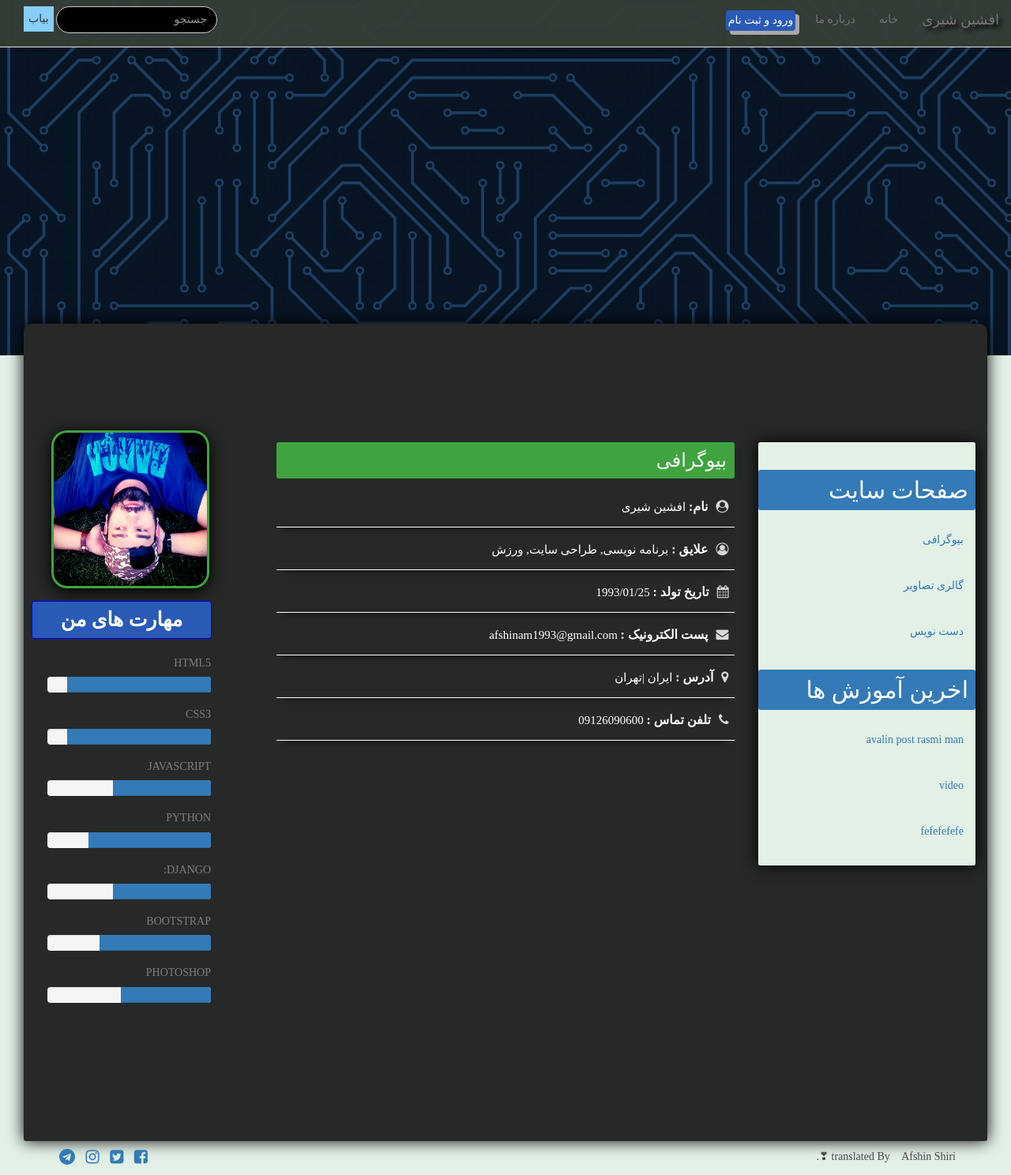
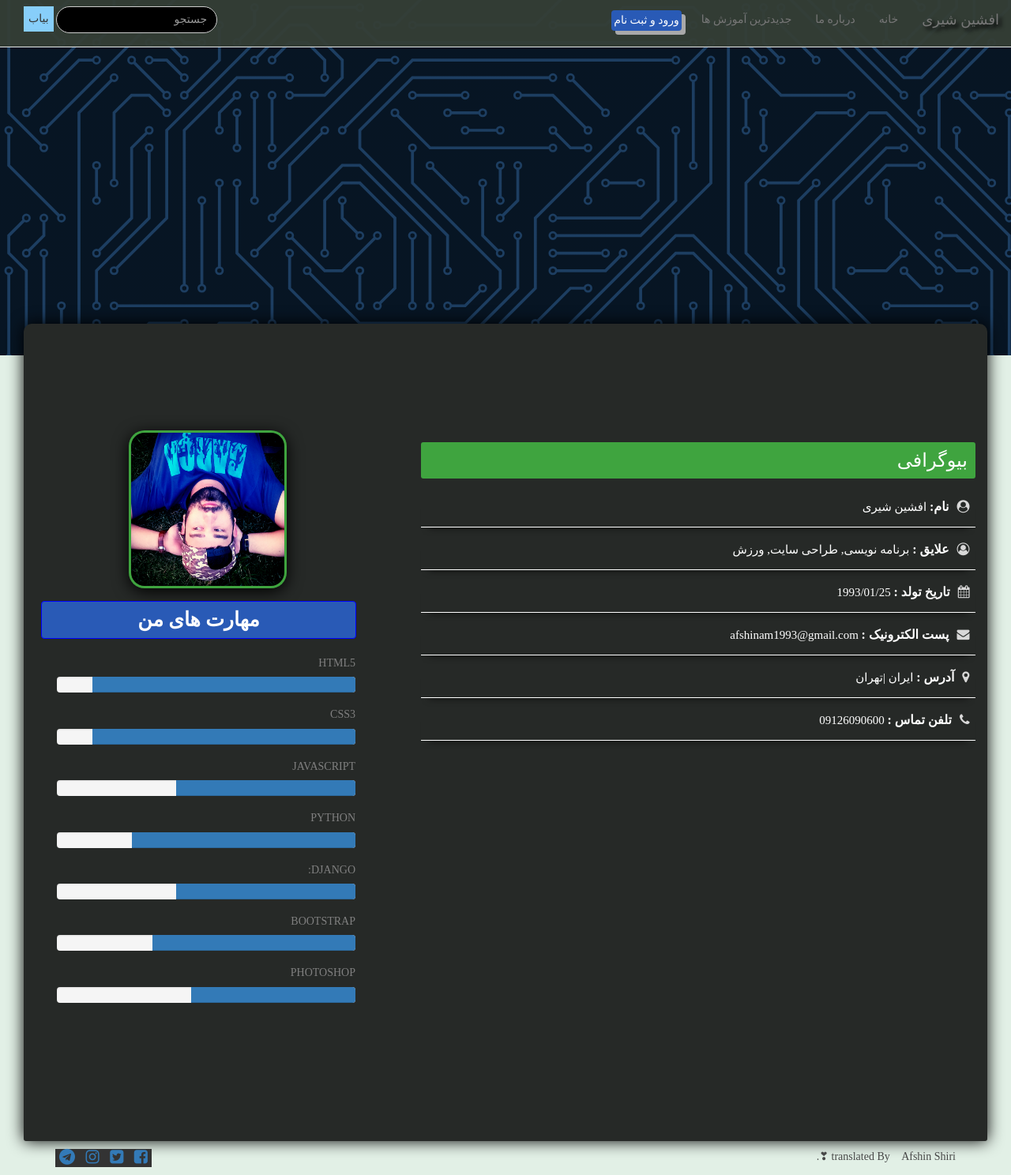
Before and after one commit to AfshinShiri/plan, a Django app: page /about/ in a window 1280 px wide. Shown: the whole page at 79% size. Run offline with Django 3.2, Linux system fonts and the light colour scheme; data comes from the database, SQL or seed files in the repository; both versions use the stored data as it was after the commit; parts of the project's set-up code (start-up, migrations or seed data) failed here and were passed over; some libraries are stand-ins or nearby versions; some web fonts are replaced.

Commit message:
marhale1 end

```diff
--- a/blog/templates/blog/detail.html
+++ b/blog/templates/blog/detail.html
@@ -3,7 +3,7 @@
 {% block title %}{{post.title}}{% endblock %}
 {% block content %}
     <div class="post-detail">
-    <h1> {{post.title}} </h1>
+        <h1> {{post.title}} </h1>
                 {% if post.image %}
                     <img  src="{{ MEDIA_URL }}{{ post.image }}" class="img_detail" alt="مقاله">
                     {% else %}
--- a/blog/templates/blog/latest_post.html
+++ b/blog/templates/blog/latest_post.html
@@ -1,5 +1,4 @@
 
-<h2>اخرین آموزش ها</h2>
     {% for post in latest_post %}
         <li>
             <a href="{{ post.get_absolute_url }}">
--- a/blog/templates/blog/post_list.html
+++ b/blog/templates/blog/post_list.html
@@ -1,7 +1,8 @@
 {% extends 'base.html' %}
-{% block title %} blog_page {% endblock %}
+{% block title %} صفحه اصلی {% endblock %}
 {% block content %}
     <div class="all_post">
+
             {% for post in posts %}
                 <div class="post">
                     <a href="{{ post.get_absolute_url }}">
--- a/blog/views.py
+++ b/blog/views.py
@@ -15,7 +15,7 @@
         tag = get_object_or_404(Tag, slug=tag_slug)
         object_list = object_list.filter(tags__in=[tag])
 
-    paginator = Paginator(object_list,2)
+    paginator = Paginator(object_list, 3)
     page = request.GET.get('page')
     try:
         posts = paginator.page(page)
--- a/static/css/style.css
+++ b/static/css/style.css
@@ -514,6 +514,16 @@
 }
 }
 
+
+@media only screen and (min-width: 768px) {
+    .maharat {
+        width: 40%
+    }
+
+    .bio {
+        width: 60%
+    }
+}
 .progress-bars{
     margin:auto 0 0 10px;
     width:100%;
@@ -583,7 +593,7 @@
     }
 @media only screen and (min-width: 768px){
 .post {
-        width: 46%;
+        width: 30%;
         float: right;
         margin: 200px 13px 0 10px;
         border:1px solid blue;
@@ -764,3 +774,33 @@
   background-color:#262927;
   text-align:center;
 }
+@media only screen and (min-width: 768px){
+img.img_detail{
+  width:60%
+}
+}
+
+@media only screen and (max-width: 375px){
+img.img_detail{
+  width:100%
+}
+}
+
+nav{
+    background-color: #333333;
+}
+nav ul ul {
+	display: none;
+}
+nav ul li:hover > ul {
+	display: block;
+    background-color: #333333;
+    padding: 2em;
+}
+
+nav ul li:hover > ul li {
+    font-size: larger;
+    border:1px solid skyblue;
+    padding: 1em;
+
+}
--- a/templates/about.html
+++ b/templates/about.html
@@ -1,10 +1,10 @@
 {%  extends "base.html" %}
 {%  load static%}
 {% block title %}
-    home_page
+   درباره ی ما
 {% endblock %}
 {% block content %}
-<div class="col-md-6 col-sm-8 col-xs-12">
+<div class="col-md-6 col-sm-8 col-xs-12 bio">
 <div class="tab-content">
 
 <!-- sidebar -->
--- a/templates/base.html
+++ b/templates/base.html
@@ -40,7 +40,11 @@
                 <ul class="nav navbar-nav">
                       <li><a href="{% url 'blog:post_list' %}">خانه <span class="sr-only">(current)</span></a></li>
                       <li><a href="{% url 'about' %}">درباره ما <span class="sr-only">(current)</span></a></li>
-
+                      <li><a href="#">جدیدترین آموزش ها</a>
+                            <ul>
+                                {% latest_post %}
+			                </ul>
+                      </li>
                     <!-- <li class="dropdown"> -->
                         <!-- <a href="#" class="dropdown-toggle" data-toggle="dropdown" role="button" aria-haspopup="true"
                             aria-expanded="false">پشتیبانی<span class="caret"></span></a> -->
@@ -108,23 +112,29 @@
 		<div class="container-fluid">
 			<div class="row">
 
-				<div class="col-md-3 col-sm-4 col-xs-12">
-
-					<ul class="nav nav-pills nav-pills-success nav-stacked">
-                        <h2>صفحات سایت</h2>
-						<li><a data-toggle="pill" href="#about">بیوگرافی</a></li>
-						<li><a href="#">گالری تصاویر</a></li>
-						<li><a href="#">دست نویس</a></li>
-                        {% latest_post %}
-		            </ul>
-
-                </div>
+{#            				<div class="col-md-3 col-sm-4 col-xs-12">#}
+{##}
+{#					<ul class="nav nav-pills nav-pills-success nav-stacked">#}
+{#                        <h2>صفحات سایت</h2>#}
+{#						<li><a data-toggle="pill" href="#about">بیوگرافی</a></li>#}
+{#						<li><a href="#">گالری تصاویر</a></li>#}
+{#						<li><a href="#">دست نویس</a>#}
+{#                            <ul>#}
+{#				                <li><a href="#">وردپرس</a></li>#}
+{#				                <li><a href="#">جوملا</a></li>#}
+{#                                <li><a href="#">متفرقه</a></li>#}
+{#			                </ul>#}
+{#                        </li>#}
+{#                        {% latest_post %}#}
+{#		            </ul>#}
+{#                </div>#}
 
 
 
              {% block content %}
 
                 {% endblock %}
+
         </div>
     </div>
 {#        </div>#}
```
Also changed, not shown: blog/admin.py (+7 -1 lines), blog/migrations/0017_alter_comment_active.py (added), blog/migrations/0018_alter_comment_active.py (added), db.sqlite3.
